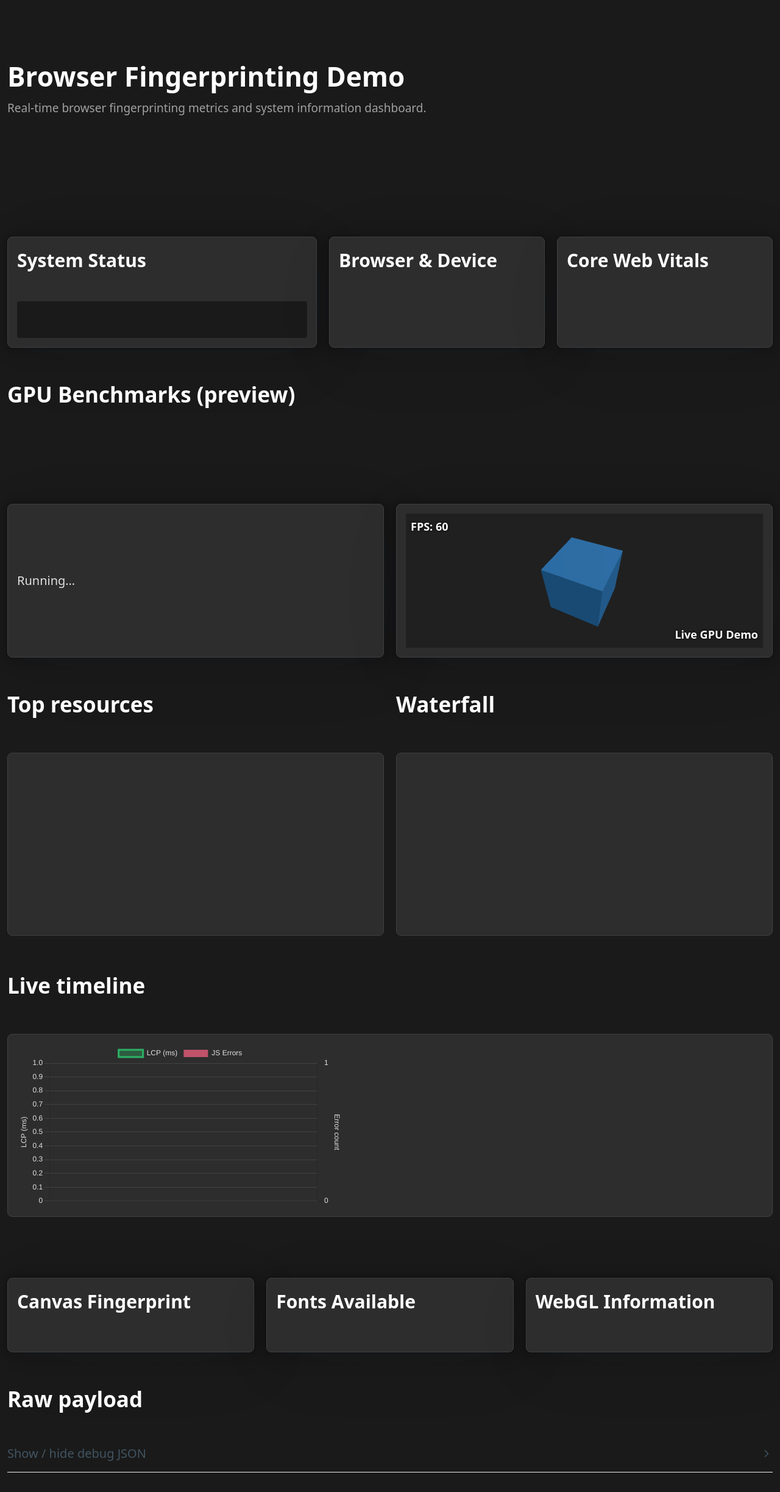
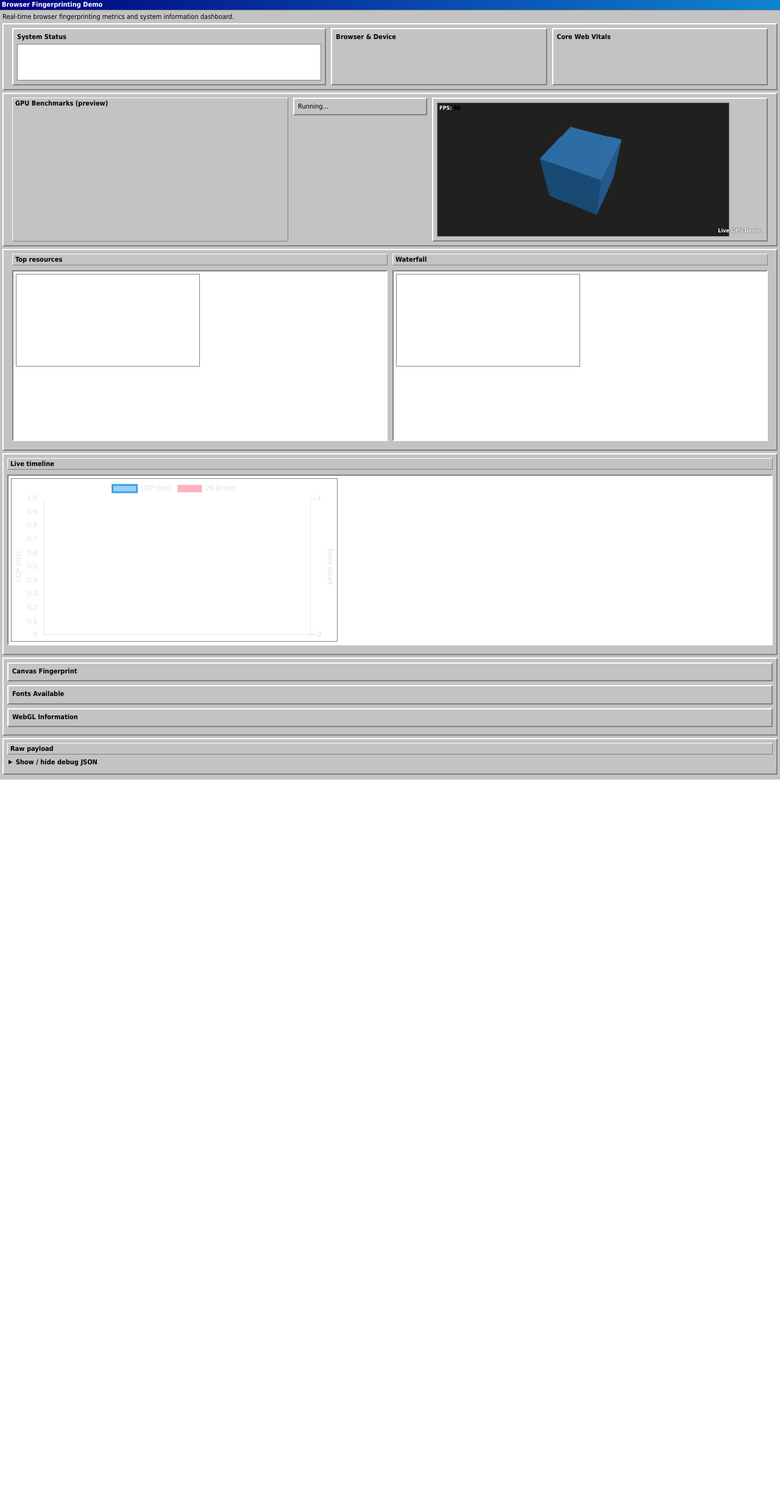
Before and after one commit to cipher982/collector, a Flask app: page / in a window 1280 px wide. Shown: the whole page at 61% size. After the commit the page ends 1278 px from the top, so only its background shows below. Run offline with Flask 3, Linux system fonts and the light colour scheme; a map, chart or similar area stays blank; some libraries are stand-ins or nearby versions.

Commit message:
Redesigned site with a pixel-accurate Windows 98 theme, replacing the previous dark style with a retro look and updating layout classes and markup for authenticity.

```diff
--- /dev/null
+++ b/static/base.css
@@ -0,0 +1,336 @@
+/* Authentic Windows 98 Design System */
+
+/* Windows 98 Color Palette */
+:root {
+  --win98-face: #C3C3C3;        /* Main chrome/background */
+  --win98-shadow: #818181;      /* Dark shadow for beveling */
+  --win98-highlight: #FDFFFF;   /* Light highlight for beveling */
+  --win98-accent: #000080;      /* Navy blue accent */
+  --win98-accent-light: #1084D0; /* Title bar gradient end */
+  --win98-text: #000000;        /* Black text */
+  --win98-white: #FFFFFF;       /* Pure white */
+}
+
+/* CSS Reset */
+* {
+    margin: 0;
+    padding: 0;
+    box-sizing: border-box;
+}
+
+/* Crisp pixel rendering for authentic bitmap look */
+html {
+    image-rendering: pixelated;
+    -webkit-font-smoothing: none;
+    font-smooth: never;
+    -moz-osx-font-smoothing: unset;
+}
+
+/* Base Windows 98 styling */
+html {
+    background: var(--win98-face);
+}
+
+body {
+    font-family: "MS Sans Serif", "Tahoma", system-ui, sans-serif;
+    font-size: 11px;
+    line-height: 1.2;
+    color: var(--win98-text);
+    background: var(--win98-face);
+    padding: 4px;
+}
+
+/* Windows 98 window containers - every section gets its own window */
+.window, .metric-card, article, section {
+    background: var(--win98-face);
+    border: 2px solid;
+    border-color: var(--win98-highlight) var(--win98-shadow) var(--win98-shadow) var(--win98-highlight);
+    padding: 6px;
+    margin-bottom: 6px;
+    color: var(--win98-text);
+}
+
+/* Title bars with authentic gradient - ONLY for main title */
+.title-bar, header h1 {
+    background: linear-gradient(90deg, var(--win98-accent) 0%, var(--win98-accent-light) 100%);
+    color: var(--win98-white);
+    font-weight: bold;
+    padding: 2px 4px;
+    font-size: 11px;
+    margin: -6px -6px 4px -6px;
+    user-select: none;
+}
+
+/* Regular section headers - black text on gray */
+h1, h2 {
+    background: var(--win98-face);
+    color: var(--win98-text);
+    font-size: 11px;
+    font-weight: bold;
+    padding: 2px 4px;
+    border: 1px solid;
+    border-color: var(--win98-highlight) var(--win98-shadow) var(--win98-shadow) var(--win98-highlight);
+    margin-bottom: 4px;
+}
+
+h3 {
+    font-size: 11px;
+    font-weight: bold;
+    margin-bottom: 2px;
+    color: var(--win98-text);
+    background: none;
+    border: none;
+    padding: 0;
+}
+
+/* Windows 98 buttons */
+button, .btn {
+    background: var(--win98-face);
+    border: 2px solid;
+    border-color: var(--win98-highlight) var(--win98-shadow) var(--win98-shadow) var(--win98-highlight);
+    color: var(--win98-text);
+    padding: 2px 8px;
+    font: inherit;
+    cursor: default;
+    font-size: 11px;
+}
+
+button:active, .btn:active {
+    border-color: var(--win98-shadow) var(--win98-highlight) var(--win98-highlight) var(--win98-shadow);
+    background: #A9A9A9;
+}
+
+/* Sunken containers (like chart areas) */
+.chart-container, pre {
+    background: var(--win98-white);
+    border: 2px solid;
+    border-color: var(--win98-shadow) var(--win98-highlight) var(--win98-highlight) var(--win98-shadow);
+    padding: 4px;
+    margin: 8px 0;
+    height: 280px;
+}
+
+/* Pre/code styling */
+pre {
+    font-family: "Courier New", monospace;
+    font-size: 10px;
+    white-space: pre-wrap;
+    overflow-x: auto;
+    height: auto;
+}
+
+/* Windows 98 focus styles */
+*:focus-visible {
+    outline: 1px dotted var(--win98-accent);
+    outline-offset: -1px;
+}
+
+/* Status indicators - square Windows style */
+.status-indicator {
+    display: inline-block;
+    width: 10px;
+    height: 10px;
+    border: 1px solid;
+    border-color: var(--win98-shadow) var(--win98-highlight) var(--win98-highlight) var(--win98-shadow);
+    margin-right: 6px;
+}
+
+.status-indicator.status-good {
+    background: #008000;
+}
+
+.status-indicator.status-warning {
+    background: #FFFF00;
+}
+
+.status-indicator.status-error {
+    background: #FF0000;
+}
+
+/* Layout - Compact Windows 98 approach */
+header {
+    margin-bottom: 4px;
+}
+
+section {
+    margin-bottom: 4px;
+}
+
+/* Two column layout - Windows 98 style */
+.two-col {
+    display: table;
+    width: 100%;
+    border-spacing: 8px 0;
+}
+
+.two-col > * {
+    display: table-cell;
+    width: 50%;
+    vertical-align: top;
+}
+
+/* Hero section layout */
+.hero {
+    display: table;
+    width: 100%;
+    border-spacing: 8px 0;
+}
+
+.hero > * {
+    display: table-cell;
+    vertical-align: top;
+}
+
+/* Details/Summary - Windows 98 style */
+details summary {
+    cursor: default;
+    font-weight: bold;
+    margin-bottom: 4px;
+    padding: 2px;
+}
+
+/* Canvas styling */
+canvas {
+    border: 1px solid var(--win98-shadow);
+    background: var(--win98-white);
+}
+
+/* Core Web Vitals - compact Windows 98 layout */
+#coreVitals {
+    display: block;
+}
+
+#coreVitals .metric-card {
+    padding: 2px;
+    margin-bottom: 2px;
+}
+
+/* Ensure small, fixed layouts */
+.hero > * {
+    min-width: 200px;
+    max-width: 320px;
+}
+
+/* Compact Windows 98 text */
+p {
+    margin-bottom: 2px;
+    font-size: 11px;
+    color: var(--win98-text);
+}
+
+/* Text styling */
+strong {
+    font-weight: bold;
+    color: var(--win98-text);
+}
+
+/* Window body content */
+.window-body {
+    padding: 2px;
+}
+
+/* Proper text color hierarchy */
+* {
+    color: var(--win98-text);
+}
+
+/* Specific element styling */
+.status-main-card {
+    flex: 2 1 320px;
+    min-width: 280px;
+}
+
+.status-side-card {
+    flex: 1 1 260px;
+    min-width: 220px;
+}
+
+.memory-note {
+    display: none;
+    font-size: 9px;
+    color: var(--win98-text);
+    margin-top: 2px;
+}
+
+.ping-equalizer {
+    display: none;
+}
+
+.rtt-spark {
+    width: 100%;
+    margin-top: 4px;
+    background: var(--win98-white);
+    border-radius: 0;
+}
+
+.gpu-section {
+    align-items: stretch;
+}
+
+.gpu-section-header {
+    grid-column: 1 / -1;
+}
+
+.gpu-results-card {
+    min-width: 220px;
+    display: flex;
+    flex-direction: column;
+    justify-content: center;
+}
+
+.gpu-results-text {
+    line-height: 1.2;
+}
+
+.gpu-demo-card {
+    position: relative;
+    overflow: hidden;
+}
+
+.gpu-demo-container {
+    width: 100%;
+    max-height: 220px;
+    aspect-ratio: 16/9;
+    position: relative;
+}
+
+.fps-display {
+    position: absolute;
+    top: 4px;
+    left: 4px;
+    color: var(--win98-white);
+    font-weight: bold;
+    text-shadow: 0 0 2px var(--win98-text);
+    pointer-events: none;
+    font-size: 9px;
+}
+
+.visually-hidden {
+    position: absolute;
+    width: 1px;
+    height: 1px;
+    margin: -1px;
+    border: 0;
+    padding: 0;
+    overflow: hidden;
+    clip: rect(0 0 0 0);
+    clip-path: inset(50%);
+    white-space: nowrap;
+}
+
+.gpu-demo-overlay::after {
+    content: 'Live GPU Demo';
+    position: absolute;
+    bottom: 4px;
+    right: 4px;
+    font-weight: bold;
+    font-size: 9px;
+    color: var(--win98-white);
+    text-shadow: 0 0 2px var(--win98-text);
+    pointer-events: none;
+}
+
+.loading {
+    color: var(--win98-text);
+    font-style: italic;
+}
--- a/static/theme.css
+++ /dev/null
@@ -1,38 +0,0 @@
-:root {
-  /* neutrals */
-  --c-bg-dark:    #1a1a1a;
-  --c-bg-card:    #2d2d2d;
-  --c-fg-text:    #e0e0e0;
-  --c-border-card:#404040;
-  --c-text-muted: #a0a0a0;
-
-  /* semantic accents */
-  --c-accent-good:    #2ecc71;
-  --c-accent-warn:    #f1c40f;
-  --c-accent-error:   #e74c3c;
-  --c-accent-info:    #00bfff;
-  --c-accent-neutral: #57f;
-
-  /* Chart colour variables (phase-1) */
-  /* Solid brand colours; JS derives translucent variants dynamically */
-  --c-series-1: #2d88ff; /* primary dataset */
-  --c-series-2: #ff6384; /* secondary dataset */
-  --c-grid: rgba(255,255,255,0.1); /* chart grid */
-}
-
-/* Ensure mini RTT sparkline is never clipped – latest samples must remain
-   visible even when the parent card has strict overflow rules. */
-#rttSpark {
-  overflow-x: visible; /* ensure right-most samples are not clipped */
-}
-
-/* Ensure the full page background (outside body max-width) matches the theme */
-html {
-  background-color: var(--c-bg-dark);
-}
-
-
-/* Status indicator colours reuse the palette */
-.status-indicator.status-good    { background-color: var(--c-accent-good); }
-.status-indicator.status-warning { background-color: var(--c-accent-warn); }
-.status-indicator.status-error   { background-color: var(--c-accent-error); }
--- a/templates/index.html
+++ b/templates/index.html
@@ -4,147 +4,14 @@
     <meta charset="UTF-8">
     <title>Browser Fingerprinting Demo</title>
 
-    <!-- Pico.css base styles -->
-    <link rel="stylesheet" href="https://cdn.jsdelivr.net/npm/@picocss/pico@1/css/pico.min.css">
-
-    <!-- App theme palette (default: dark) -->
-    <link rel="stylesheet" href="{{ url_for('static', filename='themes/dark.css') }}">
-
-    <script>
-        // Theme switcher removed
-    </script>
+    <!-- Clean Windows 98 styling -->
+    <link rel="stylesheet" href="{{ url_for('static', filename='base.css') }}">
 
     <!-- 3rd-party libraries -->
     <script src="https://cdn.jsdelivr.net/npm/chart.js"></script>
-    <!-- Three.js for live GPU demo -->
     <script src="https://cdn.jsdelivr.net/npm/three@0.160.0/build/three.min.js" defer></script>
     <script src="https://cdn.socket.io/4.7.4/socket.io.min.js" defer></script>
     <script src="https://unpkg.com/web-vitals@3/dist/web-vitals.iife.min.js" defer></script>
-
-    <!-- Minimal dashboard-specific layout helpers -->
-    <style>
-        /* General theming -------------------------------------------------- */
-        body {
-            margin: 0 auto;
-            padding: 12px; /* tighter top-level padding to reclaim vertical space */
-            max-width: 1400px; /* expand a bit so content breathes less white-space on large monitors */
-            background-color: var(--c-bg-dark);
-            color: var(--c-fg-text);
-        }
-
-        /* Condensed header ------------------------------------------------ */
-        header {
-            margin-bottom: 1.2rem; /* drastically reduce gap after hero header */
-        }
-
-        header h1 {
-            font-size: clamp(1.6rem, 2.5vw + 1rem, 2.2rem); /* slightly smaller headline */
-            margin: 0 0 0.25rem 0; /* tighter spacing */
-        }
-
-        header p {
-            margin: 0; /* remove default paragraph margin */
-            font-size: 0.95rem;
-            color: var(--c-text-muted);
-        }
-
-        /* Reduce vertical rhythm generated by Pico for sections */
-        section {
-            margin-top: 1.8rem;  /* default ~4rem → downscaled */
-            margin-bottom: 0;    /* follow-up sections already supply their own top margin */
-        }
-
-        h1, h2, h3 { color: #ffffff; }
-        strong       { color: #ffffff; }
-
-        .loading { color: var(--c-text-muted); font-style: italic; }
-
-        /* Legacy card / chart styles reused by JS ------------------------- */
-        .metric-card {
-            background: var(--c-bg-card);
-            padding: 15px;
-            border-radius: 8px;
-            margin-bottom: 15px;
-            border: 1px solid var(--c-border-card);
-        }
-
-        .chart-container {
-            height: 300px;
-            margin: 20px 0;
-            background: var(--c-bg-card);
-            padding: 15px;
-            border-radius: 8px;
-            border: 1px solid var(--c-border-card);
-        }
-
-        .full-width { width: 100%; }
-
-        pre {
-            background: var(--c-bg-card);
-            padding: 15px;
-            border-radius: 8px;
-            border: 1px solid var(--c-border-card);
-            color: var(--c-fg-text);
-        }
-
-        /* New layout helpers ---------------------------------------------- */
-        .hero {
-            display: flex;
-            flex-wrap: wrap;
-            gap: 1rem;
-        }
-
-        .two-col {
-            display: grid;
-            grid-template-columns: 1fr 1fr;
-            gap: 1rem;
-        }
-
-        /* Responsive tweak: single column on small screens */
-        @media (max-width: 768px) {
-            .two-col { grid-template-columns: 1fr; }
-        }
-
-        /* Hide element visually but keep for screen-readers */
-        .visually-hidden {
-            position: absolute !important;
-            width: 1px; height: 1px; margin: -1px; border: 0; padding: 0;
-            overflow: hidden; clip: rect(0 0 0 0); clip-path: inset(50%);
-            white-space: nowrap; /* prevent wrap */
-        }
-
-        /* GPU demo card: overlay title bottom-right to save vertical space */
-        #gpuDemoContainer::after {
-            content: 'Live GPU Demo';
-            position: absolute; bottom: 8px; right: 8px;
-            font-weight: bold; font-size: 0.9rem; color: #fff;
-            text-shadow: 0 0 4px #000;
-            pointer-events: none;
-        }
-
-        /* Status indicator chips */
-        .status-indicator {
-            display: inline-block;
-            width: 12px;
-            height: 12px;
-            border-radius: 50%;
-            margin-right: 8px;
-        }
-
-        /* removed pulse animation: reserved for future use */
-
-        /* Core Web Vitals micro-cards */
-        #coreVitals {
-            display: flex;
-            flex-direction: column; /* stack vertically */
-            gap: 0.4rem;
-        }
-
-        #coreVitals .metric-card {
-            padding: 10px;
-            margin: 0;
-        }
-    </style>
 </head>
 
 <body>
@@ -161,29 +28,29 @@
     ------------------------------------------------------------------ -->
     <section id="status" class="hero">
         <!-- System status chips -->
-        <article class="metric-card" style="flex:2 1 320px; min-width:280px;">
+        <article class="metric-card status-main-card">
             <h3>System Status</h3>
             <div id="systemStatus"></div>
 
-            <p id="memoryNote" style="display:none; font-size:0.8em; color:var(--c-text-muted); margin-top:4px;">
+            <p id="memoryNote" class="memory-note">
                 <!-- Populated by script.js when memory is capped -->
             </p>
 
             <!-- Hidden Ping Equalizer provides latency samples -->
-            <ping-eq id="pingBars" mode="socket" width="60" interval="500" sparkline="off" style="display:none;"></ping-eq>
+            <ping-eq id="pingBars" class="ping-equalizer" mode="socket" width="60" interval="500" sparkline="off"></ping-eq>
 
             <!-- Latency + jitter sparkline (line + shaded band) -->
-            <canvas id="rttSpark" height="60" style="width:100%; margin-top:6px; background:var(--c-bg-dark); border-radius:4px;"></canvas>
+            <canvas id="rttSpark" class="rtt-spark" height="60"></canvas>
         </article>
 
         <!-- Browser / device context -->
-        <article class="metric-card" style="flex:1 1 260px; min-width:220px;">
+        <article class="metric-card status-side-card">
             <h3>Browser & Device</h3>
             <div id="browserInfo"></div>
         </article>
 
         <!-- Core Web Vitals cards -->
-        <article class="metric-card" style="flex:1 1 260px; min-width:220px;">
+        <article class="metric-card status-side-card">
             <h3>Core Web Vitals</h3>
             <div id="coreVitals" class="grid"></div>
         </article>
@@ -196,24 +63,24 @@
          excessive vertical stacking. The existing `.two-col` grid helper is
          reused; on narrow viewports it automatically collapses to a single
          column. -->
-    <section id="gpuBench" class="two-col" style="align-items: stretch;">
-        <h2 style="grid-column:1 / -1;">GPU Benchmarks (preview)</h2>
+    <section id="gpuBench" class="two-col gpu-section">
+        <h2 class="gpu-section-header">GPU Benchmarks (preview)</h2>
 
         <!-- Summary ------------------------------------------------------- -->
-        <article class="metric-card" style="min-width:220px; display:flex; flex-direction:column; justify-content:center;">
-            <div id="gpuBenchResults" style="line-height:1.5;">Running…</div>
+        <article class="metric-card gpu-results-card">
+            <div id="gpuBenchResults" class="gpu-results-text">Running…</div>
         </article>
 
         <!-- Live WebGL demo ---------------------------------------------- -->
-        <article class="metric-card" id="gpuDemoCard" style="position:relative; overflow:hidden;">
+        <article class="metric-card gpu-demo-card" id="gpuDemoCard">
             <!-- Heading is kept for accessibility but hidden visually.  The
                  visible label is injected via CSS so it doesn’t consume extra
                  vertical real-estate. -->
             <h3 class="visually-hidden">Live GPU Demo</h3>
 
-            <div id="gpuDemoContainer" style="width:100%; max-height:220px; aspect-ratio:16/9; position:relative;">
+            <div id="gpuDemoContainer" class="gpu-demo-container gpu-demo-overlay">
                 <!-- FPS counter (top-left) -->
-                <div id="fpsDisplay" style="position:absolute; top:8px; left:8px; color:#fff; font-weight:bold; text-shadow:0 0 4px #000; pointer-events:none; font-size:0.9rem;">
+                <div id="fpsDisplay" class="fps-display">
                     FPS: <span id="fpsValue">–</span>
                 </div>
             </div>
```
